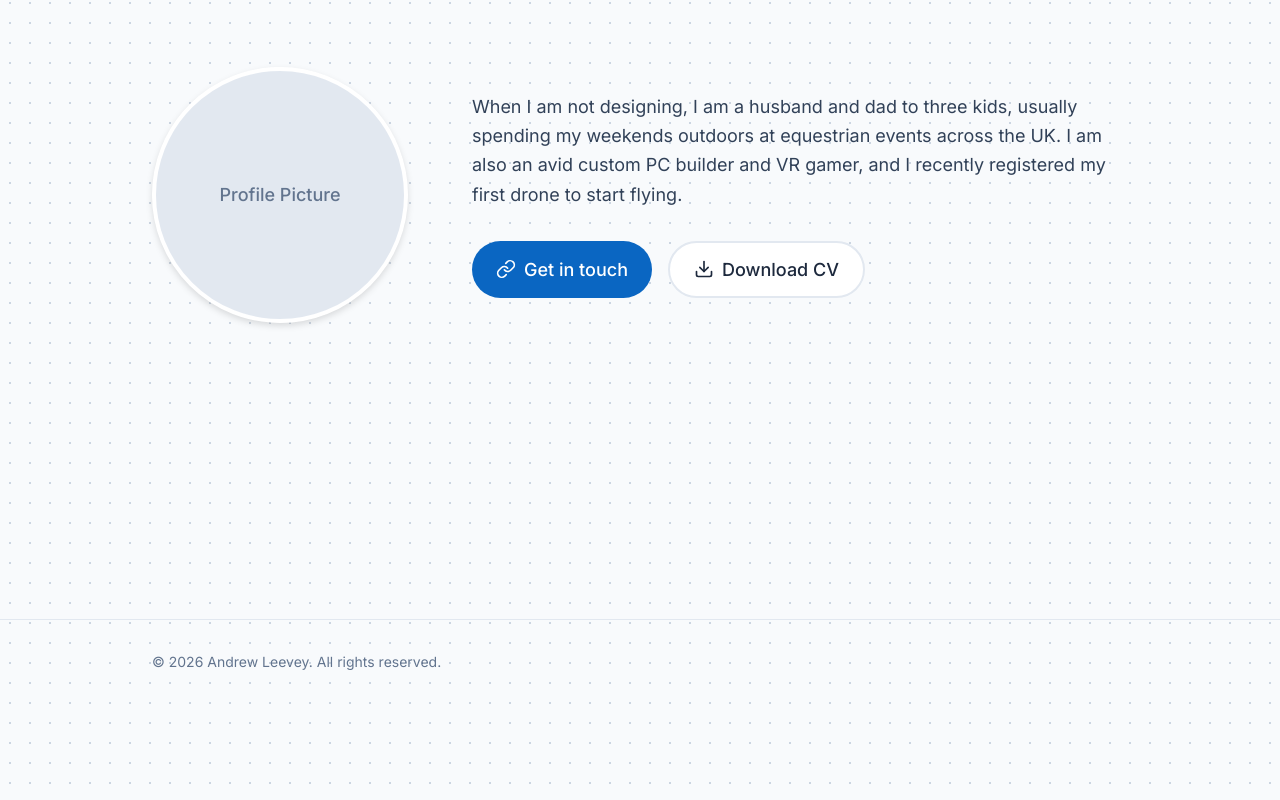
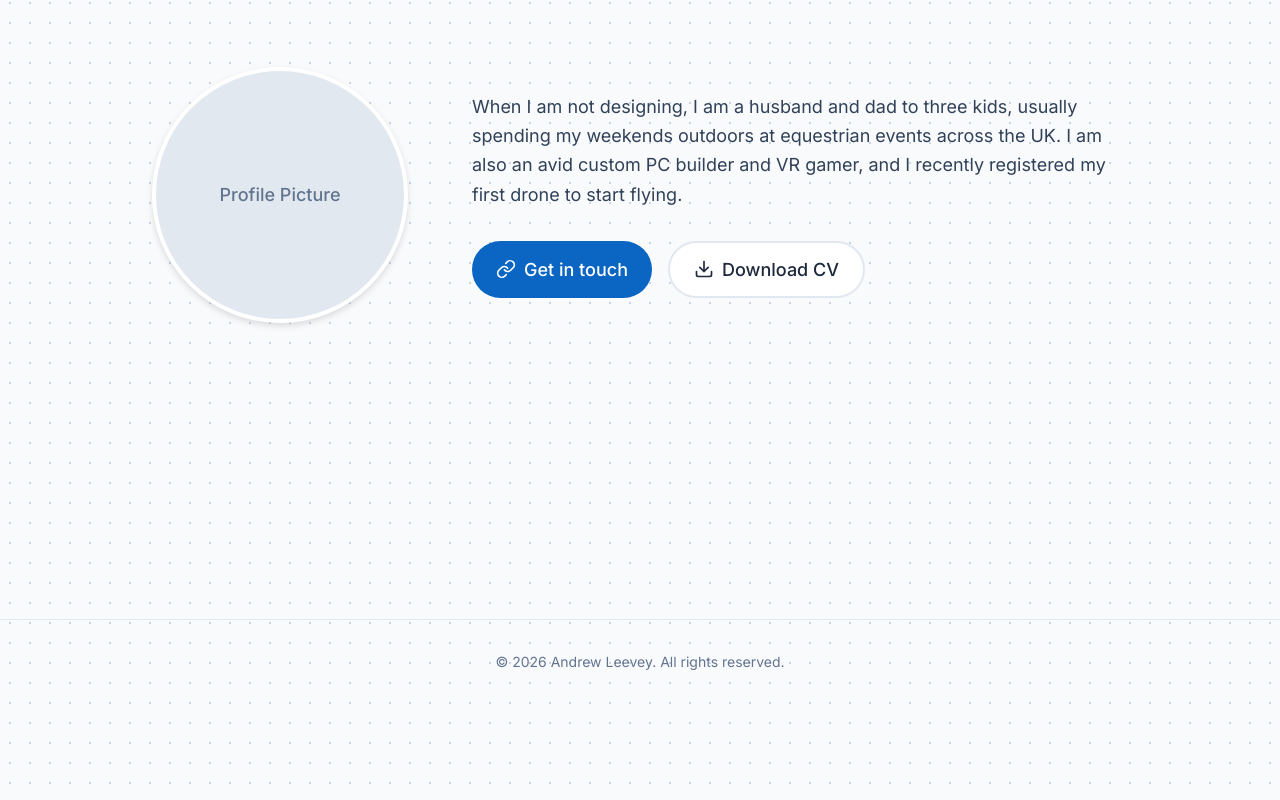
Before and after one commit to andrewleevey-ux/andrew-leevey-portfolio, a Next.js app: page / in a window 1280 px wide. Shown: the part 5967-6767 px from the top of the page. Built offline with nearby package versions, Linux system fonts and the light colour scheme.

Commit message:
style: center footer copyright notice

```diff
--- a/app/page.tsx
+++ b/app/page.tsx
@@ -461,7 +461,7 @@ export default function Home() {
       </main>
 
       <footer className="border-t border-slate-200 mt-20">
-        <div className="max-w-5xl mx-auto px-6 py-8 flex items-center justify-between text-sm text-slate-500">
+        <div className="max-w-5xl mx-auto px-6 py-8 flex items-center justify-center text-sm text-slate-500">
           <DynamicYear />
         </div>
       </footer>
--- a/components/DynamicYear.tsx
+++ b/components/DynamicYear.tsx
@@ -10,5 +10,5 @@ export default function DynamicYear() {
     setYear(new Date().getFullYear());
   }, []);
 
-  return <p>© {year} Andrew Leevey. All rights reserved.</p>;
+  return <p className="w-full text-center">© {year} Andrew Leevey. All rights reserved.</p>;
 }
```
Also changed, not shown: 1 other file (tests, documents, lock files or other folders).
